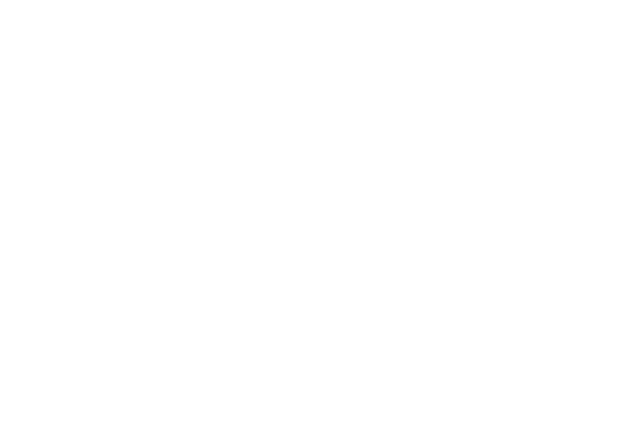
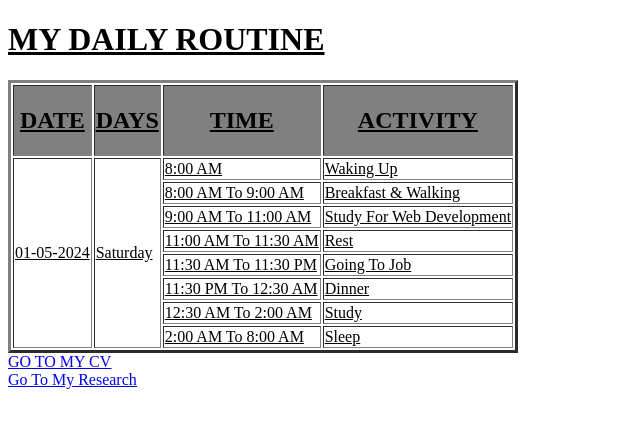
Before and after one commit to alisheikh3832/Website-work, a plain HTML site: page Index2.html in a window 1280 px wide. Shown: the whole page, without its empty margins (0-640 px from the left). Drawn offline with Linux system fonts and the light colour scheme.

Commit message:
Add files via upload

```diff
--- a/Index2.html
+++ b/Index2.html
@@ -3,9 +3,58 @@
 <head>
     <meta charset="UTF-8">
     <meta name="viewport" content="width=device-width, initial-scale=1.0">
-    <title>Practice</title>
+    <title>Daily Routine</title>
 </head>
 <body>
+<tah><h1><u>MY DAILY ROUTINE</h1></th>
+
+        <table border="3">
+            <tr>
+            <th bgcolor="grey"><h2>DATE</h2></th>
+            <th bgcolor="grey"><h2>DAYS</h2></th>
+            <th bgcolor="grey"><h2>TIME</h2></th>
+            <th bgcolor="grey"><h2>ACTIVITY</h2></th>
+        </tr>
+        <tr>
+        <td rowspan="10">01-05-2024</td>
+        <td rowspan="10">Saturday</td>
+        <td>8:00 AM</td>
+        <td>Waking Up</td>
+        </tr>
+        <tr>
+            <td>8:00 AM To 9:00 AM</td>
+            <td>Breakfast & Walking</td>
+        </tr>
+        <tr>
+            <td>9:00 AM To 11:00 AM</td>
+            <td>Study For Web Development</td>
+        </tr>
+        <tr>
+            <td>11:00 AM To 11:30 AM</td>
+            <td>Rest</td>
+        </tr>
+        <tr>
+            <td>11:30 AM To 11:30 PM</td>
+            <td>Going To Job </td>
+        </tr>
+        <tr>
+            <td>11:30 PM To 12:30 AM</td>
+            <td>Dinner</td>
+        </tr>
+        <tr>
+            <td>12:30 AM To 2:00 AM</td>
+            <td>Study</td>
+        </tr>
+        <tr>
+            <td>2:00 AM To 8:00 AM</td>
+            <td>Sleep</td>
+
+        </tr>
+        </table>
+    <a href="index.html">GO TO MY CV</a> <br>
+    <a href="Research.html">Go To My Research</a>
+    </body>
+    </html>
 
 
 </body>
```
Also changed, not shown: Research.html (added, +32 -0 lines), index.html (+3 -2 lines).
